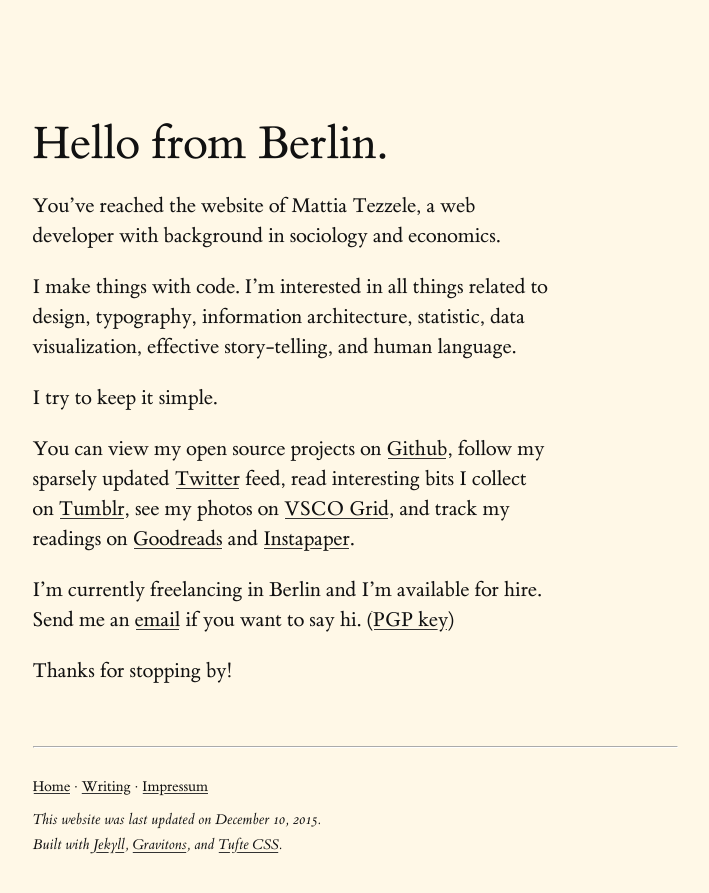
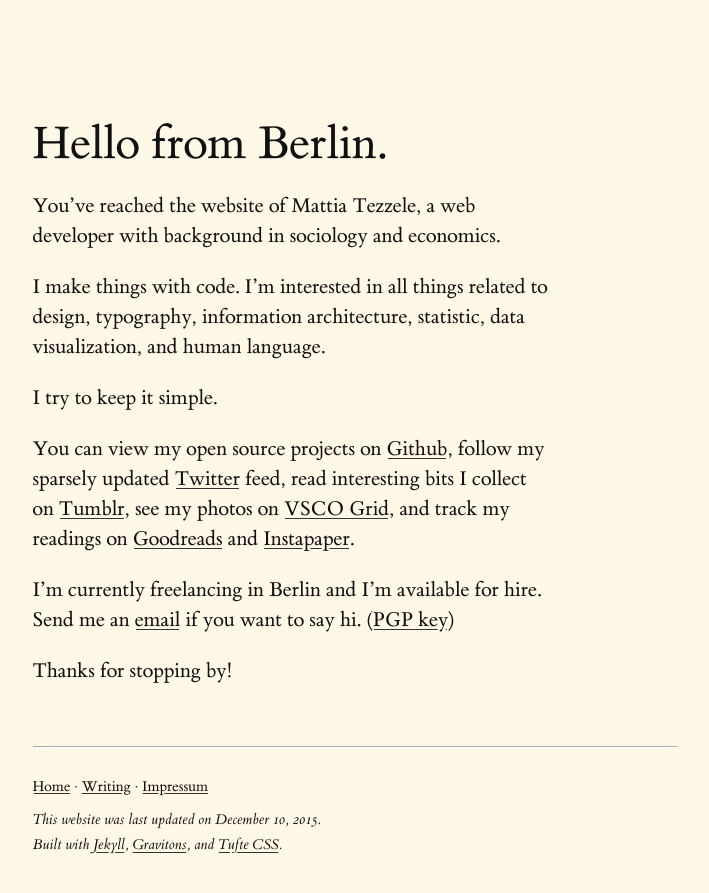
Before and after one commit to mrzool/mrzool.github.io, a Jekyll site: the page built from index.md, in a window 1280 px wide. Shown: the top 893 px of the page, without its empty margins (285-994 px from the left). Built offline with Jekyll 4.4.1, drawn with Linux system fonts in a browser that asks for light colours.

Commit message:
Say less things

```diff
--- a/index.md
+++ b/index.md
@@ -8,7 +8,7 @@ exclude: true
 
 You've reached the website of Mattia Tezzele, a web developer with background in sociology and economics.
 
-I make things with code. I'm interested in all things related to design, typography, information architecture, statistic, data visualization, effective story-telling, and human language.
+I make things with code. I'm interested in all things related to design, typography, information architecture, statistic, data visualization, and human language.
 
 I try to keep it simple.
 
```
